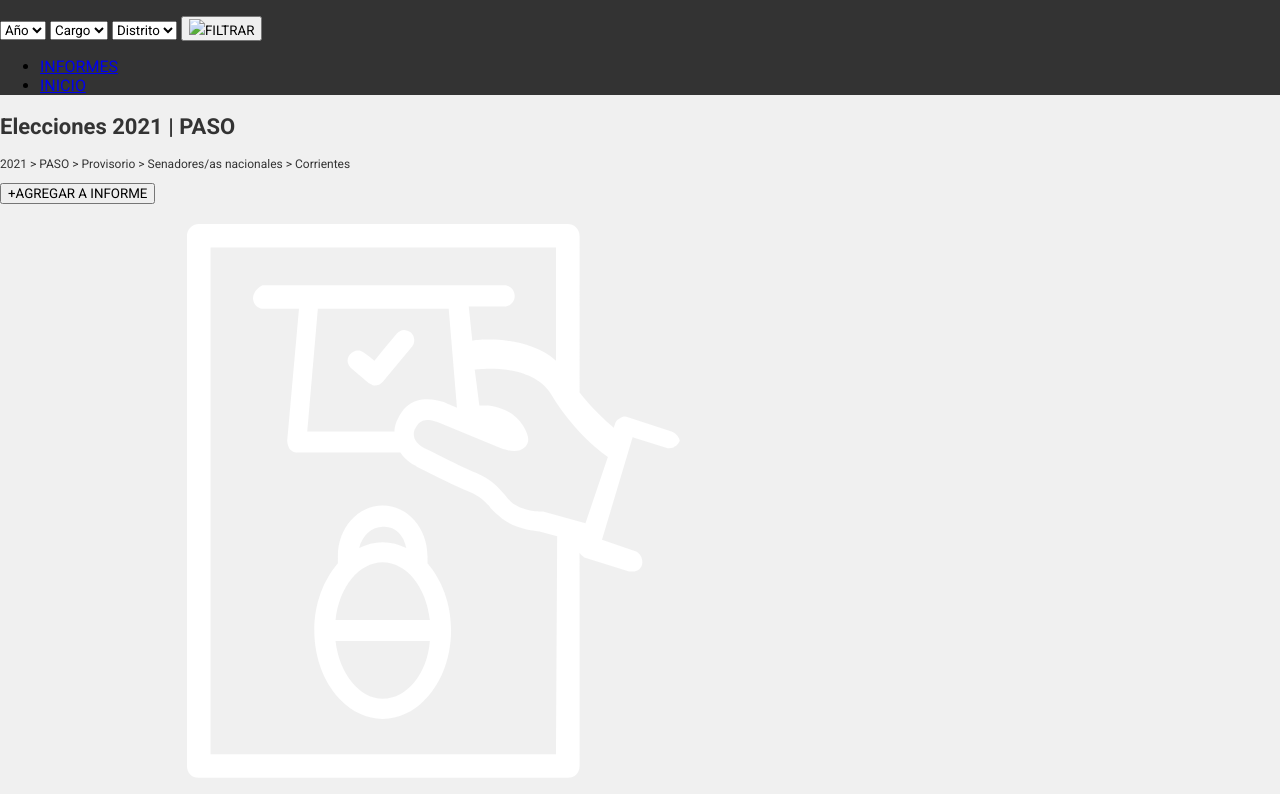
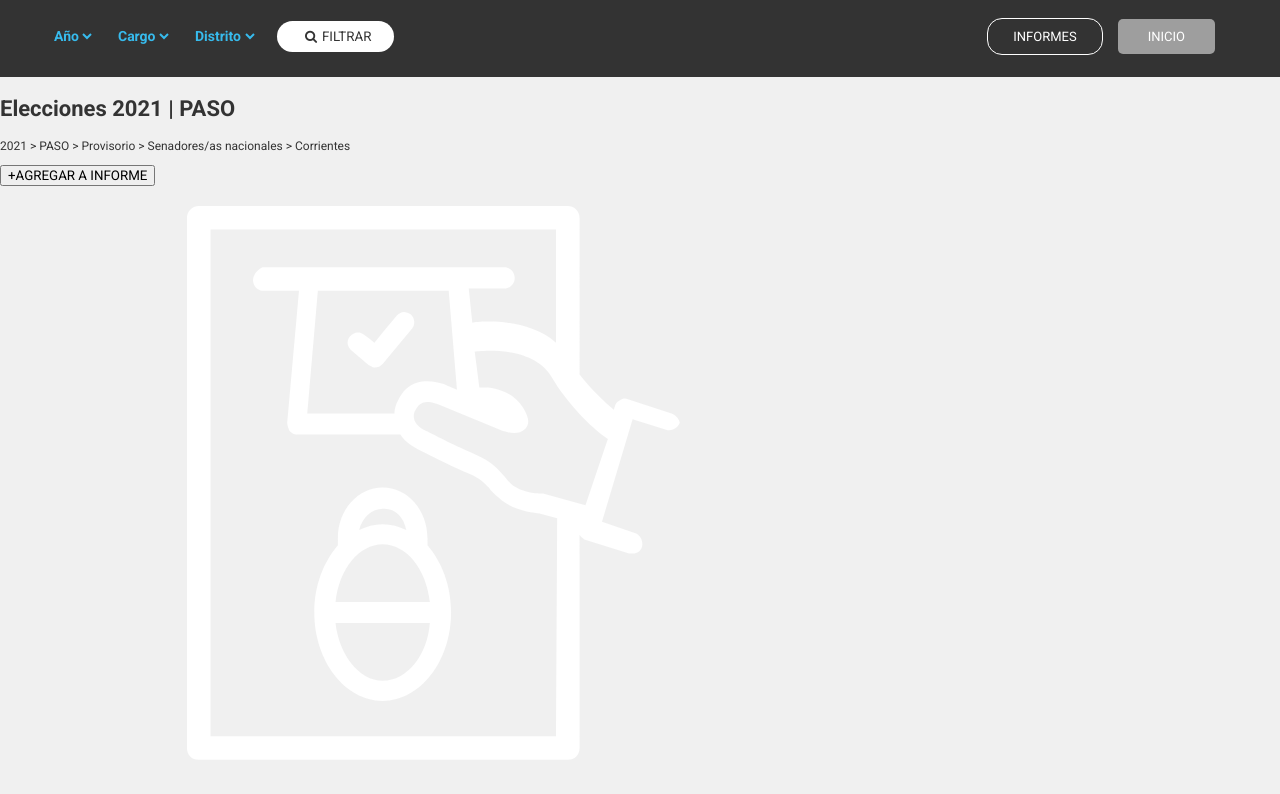
Before and after one commit to abranico/resultados-electorales, a plain HTML site: page paso.html in a window 1280 px wide. Shown: the part 62-856 px from the top of the page. Drawn offline with Linux system fonts and the light colour scheme.

Commit message:
Arreglando cabecera y pie de pagina

```diff
--- a/css/common.css
+++ b/css/common.css
@@ -39,30 +39,54 @@ h3 {
 
 }
 
+.paso {
+  background-color: var(--magenta);
+}
+
+.generales {
+  background-color: var(--celeste);
+}
+
+/*----------- Barra de logo ----------- */
+
 .header-page {
-  padding: 0.5em;
+  padding: 0.5em 50px;
   background-color: var(--fondo-Cabecera);
+
+}
+
+.header-page a {}
+
+.header-page a img {
+  width: 150px;
+}
+
+/*----------- Barra de menú ----------- */
+
+.barra-navegacion {
+  padding: 20px 0 20px 0;
+  background-color: var(--fondo-Menu);
   color: white;
+
+}
+
+.barra-navegacion ul {
+  list-style: none;
+  display: flex;
+
+  align-items: center;
+  padding: 0 50px 0 50px;
+  font-size: 13px;
 
 
 }
 
-.header-page a img {
-  width: 150px;
+
+.barra-navegacion ul li {
+  margin-right: 15px;
 
 }
 
-.barra-navegacion {
-  padding-top: 20px;
-  background-color: var(--fondo-Menu);
-
-}
-
-header {
-  padding: 0;
-  margin: 0;
-
-}
 
 footer {
   background-color: var(--fondo-Footer);
@@ -89,3 +113,46 @@ footer img {
   height: 40px;
 
 }
+
+.boton {
+  border-radius: 5px;
+  padding: 10px 25px;
+  color: #FFF;
+  text-transform: uppercase;
+  text-align: center;
+  text-decoration: none;
+}
+
+.boton:hover {
+  background-color: var(--gris-claro);
+}
+
+.boton_informes {
+  border-radius: 15px;
+  padding: 10px 25px;
+  color: #FFF;
+  border: solid white 1px;
+  text-transform: uppercase;
+  text-decoration: none;
+  text-align: center;
+}
+
+.boton_informes:hover {
+  background-color: var(--gris-claro);
+
+}
+
+.boton_inicio {
+  border-radius: 15px;
+  padding: 10px 25px;
+  color: #FFF;
+  border: solid white 1px;
+  text-transform: uppercase;
+  text-decoration: none;
+  text-align: center;
+}
+
+.boton_inicio:hover {
+  background-color: var(--gris-claro);
+
+}
--- a/css/pages/generales.css
+++ b/css/pages/generales.css
@@ -1,36 +1,57 @@
+/*----------- Barra de menú ----------- */
+
+.barra-navegacion div {
+    display: flex;
+    justify-content: space-between;
+    align-items: center;
+
+
+}
+
+.barra-navegacion div form {
+    padding-left: 50px;
+}
+
+.barra-navegacion div form select {
+    margin-right: 15px;
+    background-color: transparent;
+    border: none;
+    font-size: 14px;
+    height: 30px;
+    color: var(--celeste);
+    font-weight: bold;
+
+}
+
 .boton_filtrar {
     background-color: white;
-    border-radius: 15px;
-    padding: 5px;
+    border-radius: 20px;
+    padding: 4px 23px;
     color: var(--textos);
-    font-size: 10px;
     text-transform: uppercase;
     text-align: center;
+    vertical-align: middle;
+    border: none;
+
+}
+
+.icon_boton_filtrar {
+    padding: 5px;
+    font-size: 13px !important;
 }
 
 .boton_inicio {
     background-color: var(--gris-claro);
     border-radius: 5px;
-    padding: 5px;
-    color: #FFF;
-    font-size: 10px;
-    text-transform: uppercase;
-    text-align: center;
+    padding: 10px 30px;
+    border: none;
+
 }
 
 .boton_inicio:hover {
     color: var(--textos);
 }
 
-select {
-    background-color: transparent;
-    border: none;
-    font-size: 14px;
-    height: 30px;
-    padding: 5px;
-    color: var(--celeste);
-    font-weight: bold;
-}
 
 .mensaje {
     width: 400px;
--- a/css/pages/informes.css
+++ b/css/pages/informes.css
@@ -1,50 +1,3 @@
-.paso {
-    background-color: var(--magenta);
-}
-
-.generales {
-    background-color: var(--celeste);
-
-}
-
-.boton {
-    border-radius: 5px;
-    padding: 5px;
-    color: #FFF;
-    font-size: 10px;
-    text-transform: uppercase;
-    text-align: center;
-}
-
-.boton:hover {
-    background-color: var(--gris-claro);
-}
-
-.informes {
-    border-radius: 15px;
-    padding: 5px;
-    color: #FFF;
-    font-size: 10px;
-    border: solid white 1px;
-    text-transform: uppercase;
-    text-align: center;
-}
-
-.informes:hover {
-    background-color: var(--gris-claro);
-
-}
-
-.boton_inicio {
-    background-color: var(--gris-claro);
-    border-radius: 5px;
-    padding: 5px;
-    color: #FFF;
-    font-size: 10px;
-    text-transform: uppercase;
-    text-align: center;
-}
-
 .mensaje {
     width: 400px;
     margin: 20px auto;
@@ -79,9 +32,7 @@ table {
     border: solid 1px black;
 }
 
-img {
-    width: 50px;
-}
+
 
 .recuadros-informativos {
     display: flex;
--- a/css/pages/paso.css
+++ b/css/pages/paso.css
@@ -0,0 +1,53 @@
+/*----------- Barra de menú ----------- */
+
+.barra-navegacion div {
+    display: flex;
+    justify-content: space-between;
+    align-items: center;
+
+
+}
+
+.barra-navegacion div form {
+    padding-left: 50px;
+}
+
+.barra-navegacion div form select {
+    margin-right: 15px;
+    background-color: transparent;
+    border: none;
+    font-size: 14px;
+    height: 30px;
+    color: var(--celeste);
+    font-weight: bold;
+
+}
+
+.boton_filtrar {
+    background-color: white;
+    border-radius: 20px;
+    padding: 4px 23px;
+    color: var(--textos);
+    text-transform: uppercase;
+    text-align: center;
+    vertical-align: middle;
+    border: none;
+
+}
+
+.icon_boton_filtrar {
+    padding: 5px;
+    font-size: 13px !important;
+}
+
+.boton_inicio {
+    background-color: var(--gris-claro);
+    border-radius: 5px;
+    padding: 10px 30px;
+    border: none;
+
+}
+
+.boton_inicio:hover {
+    color: var(--textos);
+}
--- a/paso.html
+++ b/paso.html
@@ -7,6 +7,7 @@
     <title>Sistema de Publicación de Resultados Electorales</title>
     <link rel="shortcut icon" type="image/png" href="img/icons/favicon-16x16.png">
     <!-- Estilos CSS -->
+    <link rel="stylesheet" href="https://cdnjs.cloudflare.com/ajax/libs/font-awesome/4.7.0/css/font-awesome.min.css">
     <link rel="stylesheet" href="css/common.css" />
     <link rel="stylesheet" href="css/pages/paso.css">
 </head>
@@ -22,7 +23,9 @@
                 </a>
             </div>
             <!--Barra de menú principal-->
+
             <nav class="barra-navegacion">
+                <div>
                     <form>
                         <select name="filtro-año" id="años">
                             <option selected disabled>Año</option>
@@ -33,13 +36,16 @@
                         <select name="filtro-distrito" id="distritos">
                             <option selected disabled>Distrito</option>
                         </select>
-                    <button type="submit"><img src="img/icons/icons8-lupa.svg">FILTRAR</button>
+                        <button class="boton_filtrar" type="submit"><i class="fa fa-search icon_boton_filtrar"
+                                aria-hidden="true"></i>FILTRAR</button>
                     </form>
                     <ul>
-                    <li><a class="active" href="informes.html">INFORMES</a></li>
-                    <li><a class="active" href="index.html">INICIO</a></li>
+                        <li><a class="boton_informes" href="informes.html">INFORMES</a></li>
+                        <li><a class="boton_inicio" href="index.html">INICIO</a></li>
                     </ul>
+                </div>
             </nav>
+
         </header>
         <!-- Contenido principal de la página -->
         <main>
```
Also changed, not shown: css/pages/index.css (+5 -36 lines), generales.html (+5 -2 lines), index.html (+4 -1 lines), informes.html (+3 -1 lines). Lines whose indentation alone changed are shown as unchanged.
